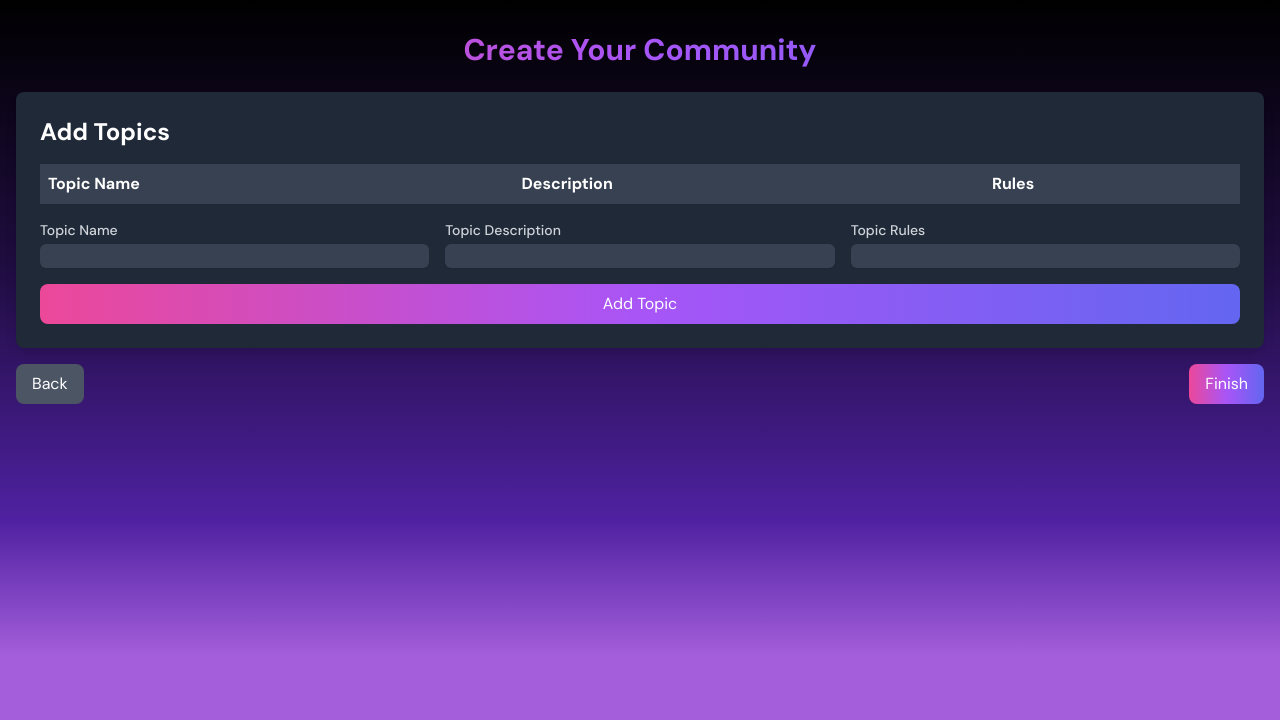
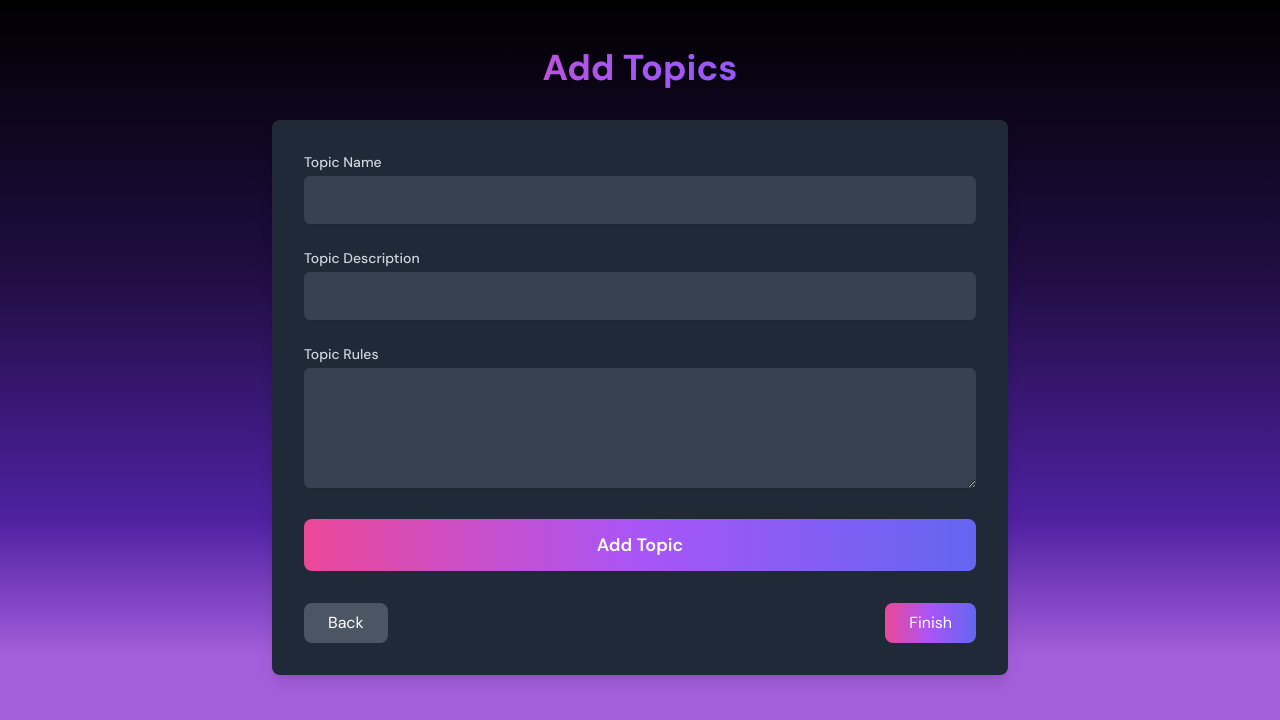
Before and after one commit to PawanAK/TeleGage_LandingPage, a Next.js app: page /create_community in a window 1280 px wide. Both pictures are taken after typing "Sample", "Sample", "Sample" into the empty fields and a click on the button "Next". Shown: the top 720 px of the page. Built offline with nearby package versions, Linux system fonts and the light colour scheme.

Commit message:
design v2

```diff
--- a/src/app/create_community/page.tsx
+++ b/src/app/create_community/page.tsx
@@ -27,25 +27,26 @@ export default function CreateCommunityPage() {
 
   return (
     <div className="bg-black text-white min-h-screen bg-[linear-gradient(to_bottom,#000,#200D42_34%,#4F21A1_65%,#A45EDB_82%)]">
-      <div className="container mx-auto px-4 py-8">
-        <h1 className="text-3xl font-bold mb-6 text-center bg-gradient-to-r from-pink-500 via-purple-500 to-indigo-500 text-transparent bg-clip-text">
-          Create Your Community
+      <div className="container mx-auto px-4 py-12 max-w-3xl">
+        <h1 className="text-4xl font-bold mb-8 text-center bg-gradient-to-r from-pink-500 via-purple-500 to-indigo-500 text-transparent bg-clip-text">
+          {step === 1 ? 'Create Your Community' : 'Add Topics'}
         </h1>
+        <div className="bg-gray-800 p-8 rounded-lg shadow-lg">
           {step === 1 ? (
             <CommunityForm onSubmit={handleCommunitySubmit} />
           ) : (
             <>
               <TopicForm onSubmit={handleTopicSubmit} topics={topics} />
-            <div className="mt-4 flex justify-between">
+              <div className="mt-8 flex justify-between">
                 <button
                   onClick={() => setStep(1)}
-                className="bg-gray-600 text-white py-2 px-4 rounded-lg hover:bg-gray-700 transition duration-300"
+                  className="bg-gray-600 text-white py-2 px-6 rounded-lg hover:bg-gray-700 transition duration-300"
                 >
                   Back
                 </button>
                 <button
                   onClick={handleFinish}
-                className="bg-gradient-to-r from-pink-500 via-purple-500 to-indigo-500 text-white py-2 px-4 rounded-lg hover:opacity-90 transition duration-300"
+                  className="bg-gradient-to-r from-pink-500 via-purple-500 to-indigo-500 text-white py-2 px-6 rounded-lg hover:opacity-90 transition duration-300"
                 >
                   Finish
                 </button>
@@ -54,5 +55,6 @@ export default function CreateCommunityPage() {
           )}
         </div>
       </div>
+    </div>
   );
 }
--- a/src/components/CommunityForm.tsx
+++ b/src/components/CommunityForm.tsx
@@ -17,9 +17,9 @@ export const CommunityForm = ({ onSubmit }) => {
   };
 
   return (
-    <form onSubmit={handleSubmit} className="space-y-4">
+    <form onSubmit={handleSubmit} className="space-y-6">
       <div>
-        <label htmlFor="telegramUsername" className="block text-sm font-medium text-gray-300">
+        <label htmlFor="telegramUsername" className="block text-sm font-medium text-gray-300 mb-1">
           Your Telegram Username
         </label>
         <input
@@ -29,11 +29,11 @@ export const CommunityForm = ({ onSubmit }) => {
           value={formData.telegramUsername}
           onChange={handleChange}
           required
-          className="mt-1 block w-full rounded-md bg-gray-800 border-gray-700 text-white shadow-sm focus:border-indigo-500 focus:ring-indigo-500"
+          className="w-full rounded-md bg-gray-700 border-gray-600 text-white shadow-sm focus:border-indigo-500 focus:ring-indigo-500 p-3"
         />
       </div>
       <div>
-        <label htmlFor="communityName" className="block text-sm font-medium text-gray-300">
+        <label htmlFor="communityName" className="block text-sm font-medium text-gray-300 mb-1">
           Community Name
         </label>
         <input
@@ -43,11 +43,11 @@ export const CommunityForm = ({ onSubmit }) => {
           value={formData.communityName}
           onChange={handleChange}
           required
-          className="mt-1 block w-full rounded-md bg-gray-800 border-gray-700 text-white shadow-sm focus:border-indigo-500 focus:ring-indigo-500"
+          className="w-full rounded-md bg-gray-700 border-gray-600 text-white shadow-sm focus:border-indigo-500 focus:ring-indigo-500 p-3"
         />
       </div>
       <div>
-        <label htmlFor="communityDescription" className="block text-sm font-medium text-gray-300">
+        <label htmlFor="communityDescription" className="block text-sm font-medium text-gray-300 mb-1">
           Community Description
         </label>
         <textarea
@@ -56,14 +56,14 @@ export const CommunityForm = ({ onSubmit }) => {
           value={formData.communityDescription}
           onChange={handleChange}
           required
-          rows={3}
-          className="mt-1 block w-full rounded-md bg-gray-800 border-gray-700 text-white shadow-sm focus:border-indigo-500 focus:ring-indigo-500"
+          rows={4}
+          className="w-full rounded-md bg-gray-700 border-gray-600 text-white shadow-sm focus:border-indigo-500 focus:ring-indigo-500 p-3"
         ></textarea>
       </div>
       <div>
         <button
           type="submit"
-          className="w-full bg-gradient-to-r from-pink-500 via-purple-500 to-indigo-500 text-white py-2 px-4 rounded-lg hover:opacity-90 transition duration-300"
+          className="w-full bg-gradient-to-r from-pink-500 via-purple-500 to-indigo-500 text-white py-3 px-6 rounded-lg hover:opacity-90 transition duration-300 text-lg font-semibold"
         >
           Next
         </button>
--- a/src/components/TopicForm.tsx
+++ b/src/components/TopicForm.tsx
@@ -22,29 +22,33 @@ export const TopicForm = ({ onSubmit, topics }) => {
   };
 
   return (
-    <div className="bg-gray-800 p-6 rounded-lg shadow-lg">
-      <h2 className="text-2xl font-bold mb-4 text-white">Add Topics</h2>
-      <div className="overflow-x-auto">
-        <table className="w-full mb-4 text-white">
+    <div>
+      {topics.length > 0 && (
+        <div className="mb-8">
+          <h3 className="text-xl font-semibold mb-4 text-white">Existing Topics</h3>
+          <div className="bg-gray-700 rounded-lg overflow-hidden">
+            <table className="w-full text-white">
               <thead>
-            <tr className="bg-gray-700">
-              <th className="p-2 text-left">Topic Name</th>
-              <th className="p-2 text-left">Description</th>
-              <th className="p-2 text-left">Rules</th>
+                <tr className="bg-gray-600">
+                  <th className="p-3 text-left">Topic Name</th>
+                  <th className="p-3 text-left">Description</th>
+                  <th className="p-3 text-left">Rules</th>
                 </tr>
               </thead>
               <tbody>
                 {topics.map((topic, index) => (
-              <tr key={index} className="border-b border-gray-600">
-                <td className="p-2">{topic.topicName}</td>
-                <td className="p-2">{topic.topicDescription}</td>
-                <td className="p-2">{topic.topicRules}</td>
+                  <tr key={index} className="border-b border-gray-500">
+                    <td className="p-3">{topic.topicName}</td>
+                    <td className="p-3">{topic.topicDescription}</td>
+                    <td className="p-3">{topic.topicRules}</td>
                   </tr>
                 ))}
               </tbody>
             </table>
           </div>
-      <form onSubmit={handleSubmit} className="grid grid-cols-1 md:grid-cols-3 gap-4">
+        </div>
+      )}
+      <form onSubmit={handleSubmit} className="space-y-6">
         <div>
           <label htmlFor="topicName" className="block text-sm font-medium text-gray-300 mb-1">
             Topic Name
@@ -56,7 +60,7 @@ export const TopicForm = ({ onSubmit, topics }) => {
             value={formData.topicName}
             onChange={handleChange}
             required
-            className="w-full rounded-md bg-gray-700 border-gray-600 text-white shadow-sm focus:border-indigo-500 focus:ring-indigo-500"
+            className="w-full rounded-md bg-gray-700 border-gray-600 text-white shadow-sm focus:border-indigo-500 focus:ring-indigo-500 p-3"
           />
         </div>
         <div>
@@ -70,27 +74,27 @@ export const TopicForm = ({ onSubmit, topics }) => {
             value={formData.topicDescription}
             onChange={handleChange}
             required
-            className="w-full rounded-md bg-gray-700 border-gray-600 text-white shadow-sm focus:border-indigo-500 focus:ring-indigo-500"
+            className="w-full rounded-md bg-gray-700 border-gray-600 text-white shadow-sm focus:border-indigo-500 focus:ring-indigo-500 p-3"
           />
         </div>
         <div>
           <label htmlFor="topicRules" className="block text-sm font-medium text-gray-300 mb-1">
             Topic Rules
           </label>
-          <input
-            type="text"
+          <textarea
             name="topicRules"
             id="topicRules"
             value={formData.topicRules}
             onChange={handleChange}
             required
-            className="w-full rounded-md bg-gray-700 border-gray-600 text-white shadow-sm focus:border-indigo-500 focus:ring-indigo-500"
+            rows={4}
+            className="w-full rounded-md bg-gray-700 border-gray-600 text-white shadow-sm focus:border-indigo-500 focus:ring-indigo-500 p-3"
           />
         </div>
-        <div className="md:col-span-3">
+        <div>
           <button
             type="submit"
-            className="w-full bg-gradient-to-r from-pink-500 via-purple-500 to-indigo-500 text-white py-2 px-4 rounded-lg hover:opacity-90 transition duration-300"
+            className="w-full bg-gradient-to-r from-pink-500 via-purple-500 to-indigo-500 text-white py-3 px-6 rounded-lg hover:opacity-90 transition duration-300 text-lg font-semibold"
           >
             Add Topic
           </button>
```
Lines whose indentation alone changed are shown as unchanged.
